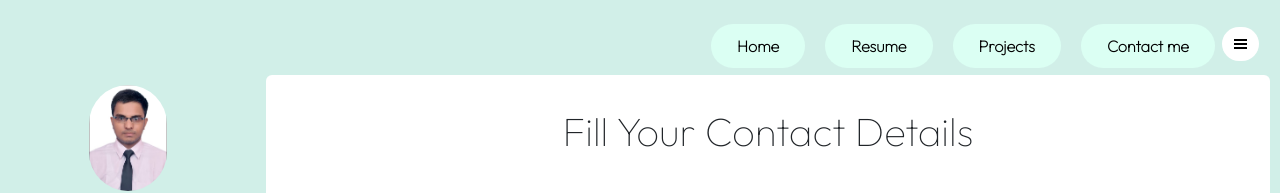
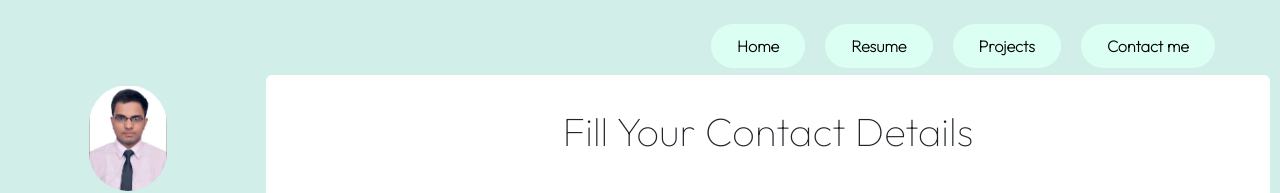
Before and after one commit to tmnt66/portfolio, a React (Create React App) app: page /contact in a window 1280 px wide. Shown: the top 193 px of the page. Built offline with nearby package versions, Linux system fonts and the light colour scheme.

Commit message:
adde thubnails

```diff
--- a/src/components/navbar/navbar.jsx
+++ b/src/components/navbar/navbar.jsx
@@ -22,13 +22,13 @@ const Navbar = () => {
         <div className='navbar'>
 
             <div className="navbarWrapper  font">
-                <button id="menu"  onClick={togglemenu} >
+                {/* <button id="menu"  onClick={togglemenu} >
                     <div className="menu">
                         <div className="lines"></div>
                         <div className="lines"></div>
                         <div className="lines"></div>
                     </div>
-                </button>
+                </button> */}
                 <ul className="navlist">
                     <Link to='/' >  <li className="navitems">Home</li></Link>
                     <Link to='/resume' >  <li className="navitems">Resume</li></Link>
```
